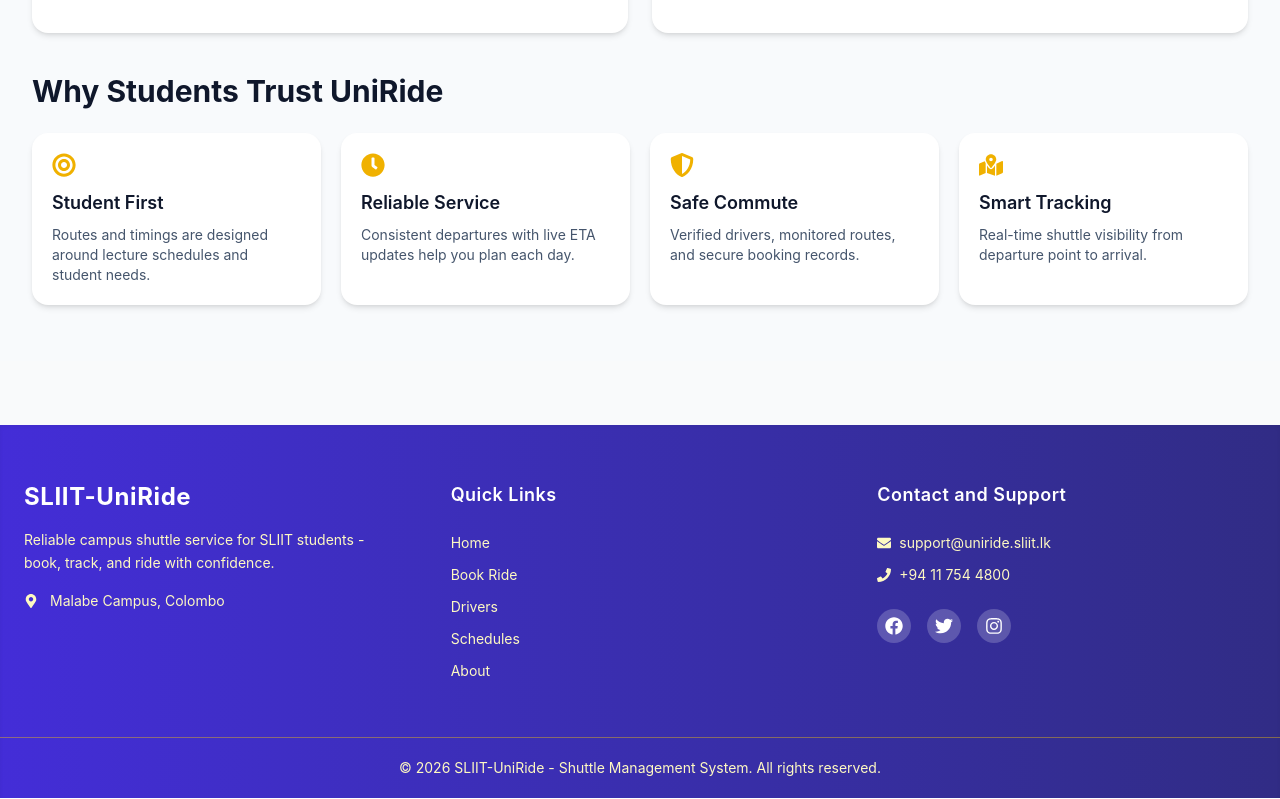
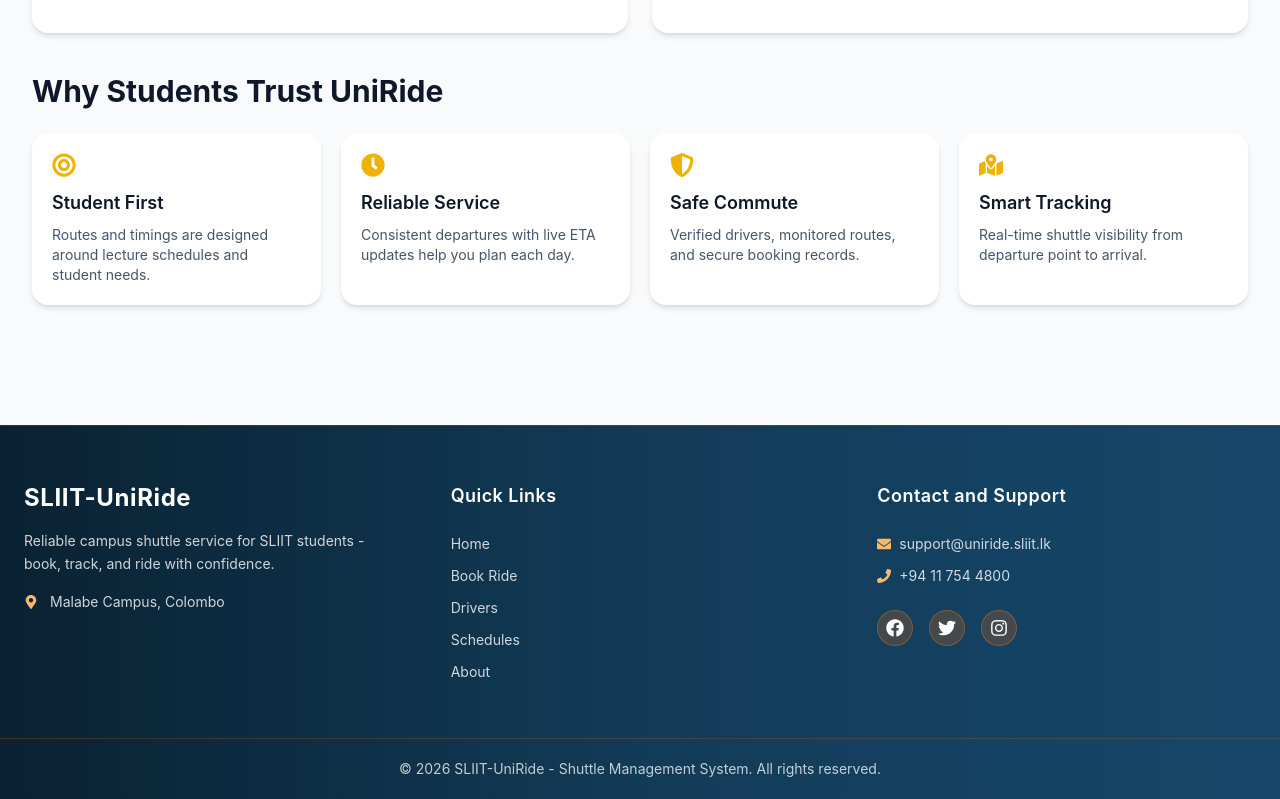
Before and after one commit to VishwaKeshara/SLIIT_UNIRIDE, a React (Vite) app in the folder frontend/: page /about in a window 1280 px wide. Shown: the part 615-1414 px from the top of the page. Built offline with nearby package versions, Linux system fonts and the light colour scheme.

Commit message:
edit footer

```diff
--- a/frontend/src/components/Footer.jsx
+++ b/frontend/src/components/Footer.jsx
@@ -19,30 +19,35 @@
   ];
 
   return (
-    <footer className="mt-16 bg-gradient-to-r from-indigo-700 to-indigo-900 text-white shadow-inner">
+    <footer className="mt-16 border-t border-orange-500/20 bg-gradient-to-r from-[#0A2233] via-[#123B57] to-[#16476A] text-white shadow-inner">
       <div className="mx-auto grid max-w-7xl grid-cols-1 gap-10 px-6 py-14 text-center md:grid-cols-3 md:gap-12 md:text-left">
         <div className="space-y-4">
-          <h3 className="text-2xl font-bold tracking-wide">SLIIT-UniRide</h3>
-          <p className="mx-auto max-w-sm text-sm leading-relaxed text-yellow-100 md:mx-0">
-            Reliable campus shuttle service for SLIIT students - book, track, and ride with confidence.
+          <h3 className="text-2xl font-bold tracking-wide text-white">
+            SLIIT-UniRide
+          </h3>
+          <p className="mx-auto max-w-sm text-sm leading-relaxed text-white/80 md:mx-0">
+            Reliable campus shuttle service for SLIIT students - book, track,
+            and ride with confidence.
           </p>
-          <div className="flex items-center justify-center gap-3 text-sm text-yellow-100 md:justify-start">
-            <FaMapMarkerAlt />
+          <div className="flex items-center justify-center gap-3 text-sm text-white/80 md:justify-start">
+            <FaMapMarkerAlt className="text-orange-300" />
             <span>Malabe Campus, Colombo</span>
           </div>
         </div>
 
         <div>
-          <h3 className="mb-6 text-lg font-semibold tracking-wide">Quick Links</h3>
+          <h3 className="mb-6 text-lg font-semibold tracking-wide text-white">
+            Quick Links
+          </h3>
           <ul className="space-y-3 text-sm">
             {quickLinks.map((link) => (
               <li key={link.path}>
                 <Link
                   to={link.path}
-                  className="relative inline-block text-yellow-100 transition duration-300 hover:text-white group"
+                  className="group relative inline-block text-white/80 transition duration-300 hover:text-orange-300"
                 >
                   {link.name}
-                  <span className="absolute -bottom-1 left-0 h-[2px] w-0 bg-white transition-all duration-300 group-hover:w-full" />
+                  <span className="absolute -bottom-1 left-0 h-[2px] w-0 bg-orange-300 transition-all duration-300 group-hover:w-full" />
                 </Link>
               </li>
             ))}
@@ -50,13 +55,17 @@
         </div>
 
         <div>
-          <h3 className="mb-6 text-lg font-semibold tracking-wide">Contact and Support</h3>
-          <div className="space-y-3 text-sm text-yellow-100">
+          <h3 className="mb-6 text-lg font-semibold tracking-wide text-white">
+            Contact and Support
+          </h3>
+          <div className="space-y-3 text-sm text-white/80">
             <p className="flex items-center justify-center gap-2 md:justify-start">
-              <FaEnvelope /> support@uniride.sliit.lk
+              <FaEnvelope className="text-orange-300" />
+              support@uniride.sliit.lk
             </p>
             <p className="flex items-center justify-center gap-2 md:justify-start">
-              <FaPhone /> +94 11 754 4800
+              <FaPhone className="text-orange-300" />
+              +94 11 754 4800
             </p>
           </div>
 
@@ -65,7 +74,7 @@
               <a
                 key={index}
                 href="#"
-                className="rounded-full bg-white/20 p-2 transition duration-300 hover:scale-110 hover:bg-white hover:text-yellow-600"
+                className="rounded-full border border-orange-400/30 bg-orange-500/20 p-2 transition duration-300 hover:scale-110 hover:bg-orange-500/35 hover:text-orange-200"
                 aria-label="Social link"
               >
                 <Icon size={18} />
@@ -75,9 +84,10 @@
         </div>
       </div>
 
-      <div className="border-t border-yellow-400/40">
-        <div className="mx-auto max-w-7xl px-6 py-5 text-center text-sm text-yellow-100">
-          &copy; {new Date().getFullYear()} SLIIT-UniRide - Shuttle Management System. All rights reserved.
+      <div className="border-t border-orange-500/20">
+        <div className="mx-auto max-w-7xl px-6 py-5 text-center text-sm text-white/75">
+          &copy; {new Date().getFullYear()} SLIIT-UniRide - Shuttle Management
+          System. All rights reserved.
         </div>
       </div>
     </footer>
```
